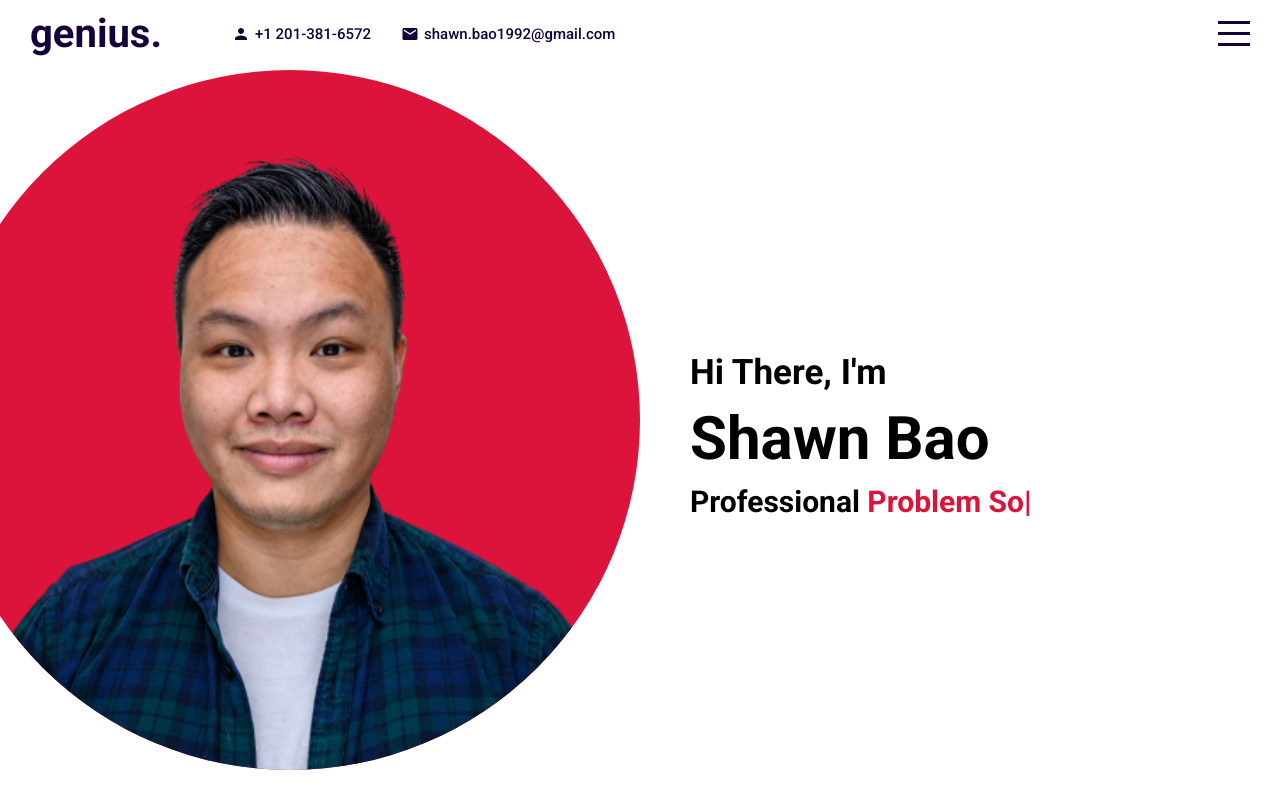
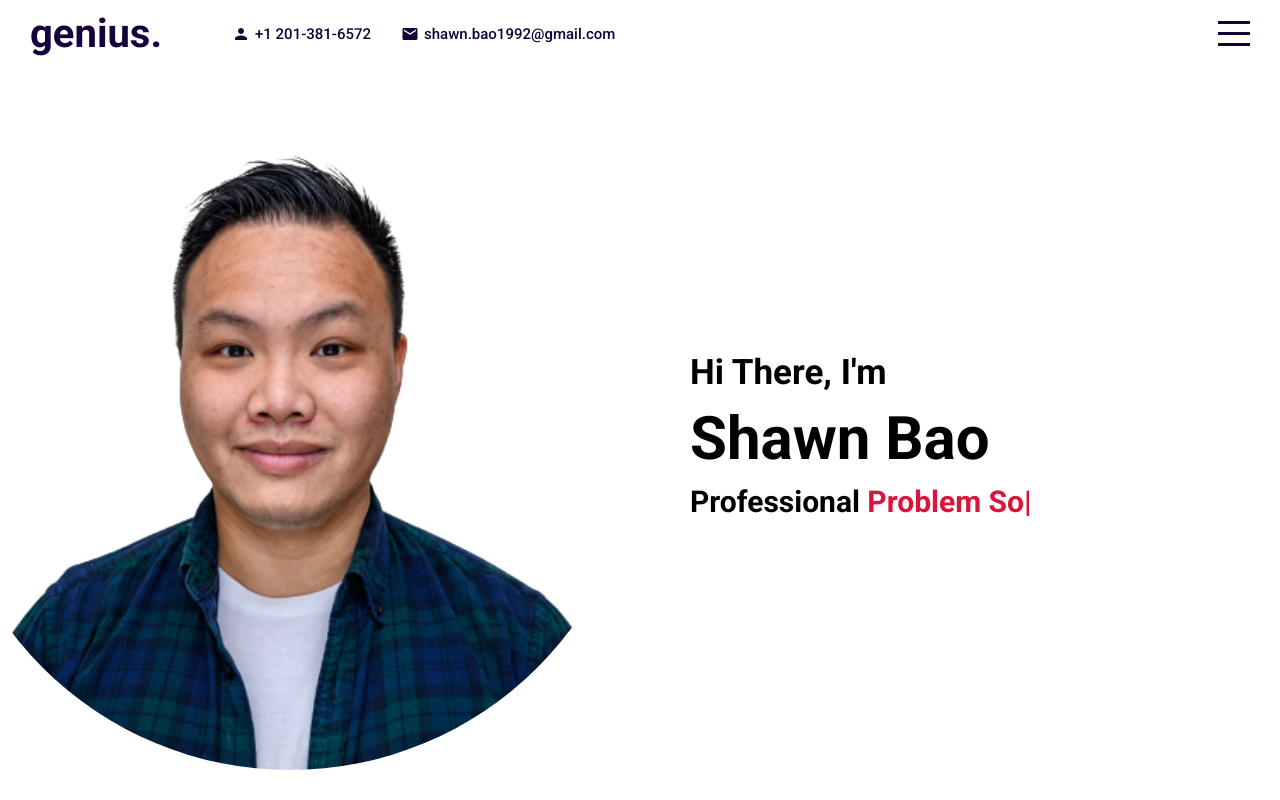
Before and after one commit to Rosovski/personal-website, a React (Create React App) app: page / in a window 1280 px wide. Built offline with nearby package versions, Linux system fonts and the light colour scheme.

Commit message:
change bg color

```diff
--- a/src/components/intro/intro.scss
+++ b/src/components/intro/intro.scss
@@ -16,7 +16,8 @@
     .imgContainer {
       width: 700px;
       height: 700px;
-      background-color: crimson;
+      // background-color: crimson;
+      background-color: transparent;
       border-radius: 50%;
       display: flex;
       align-items: flex-end;
```
